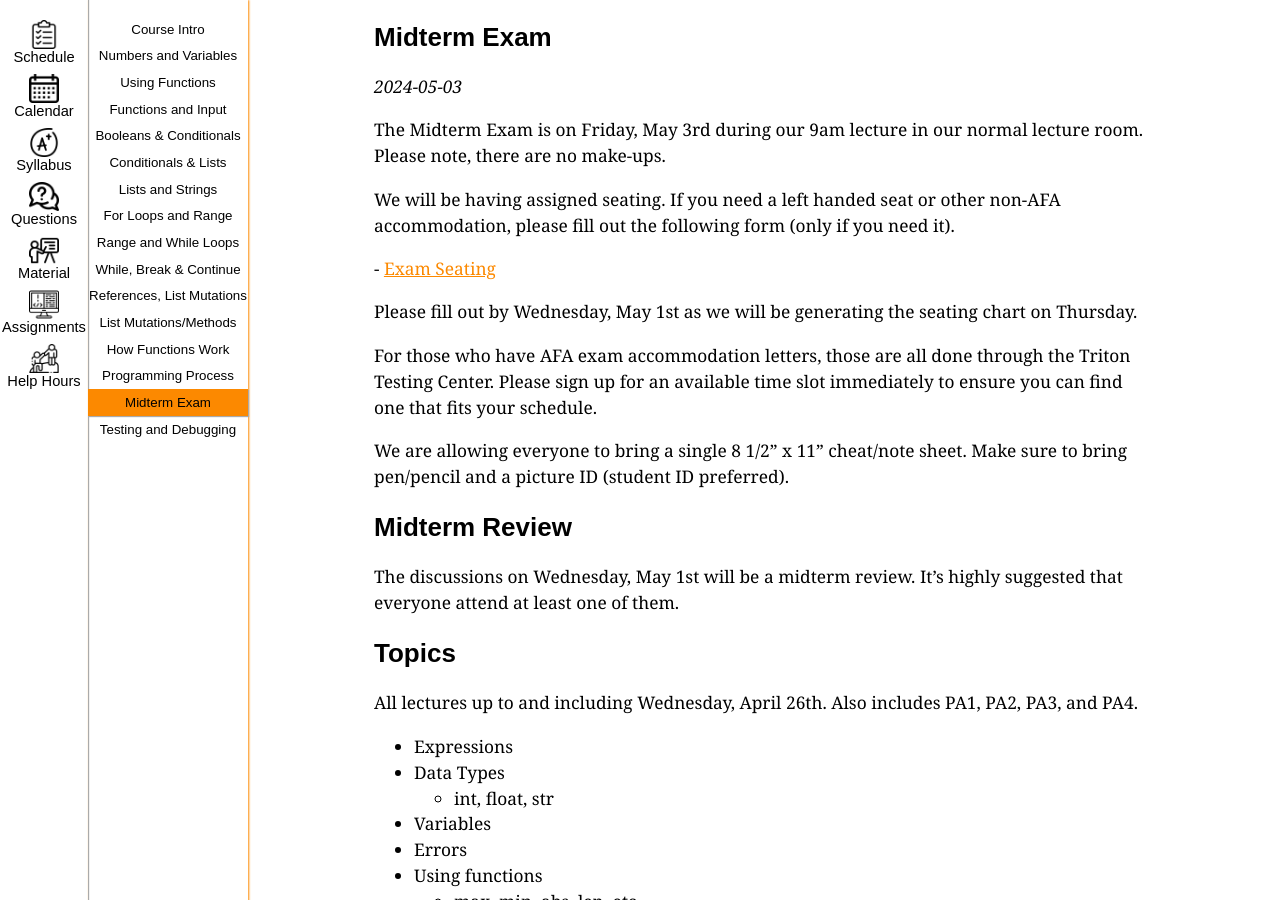
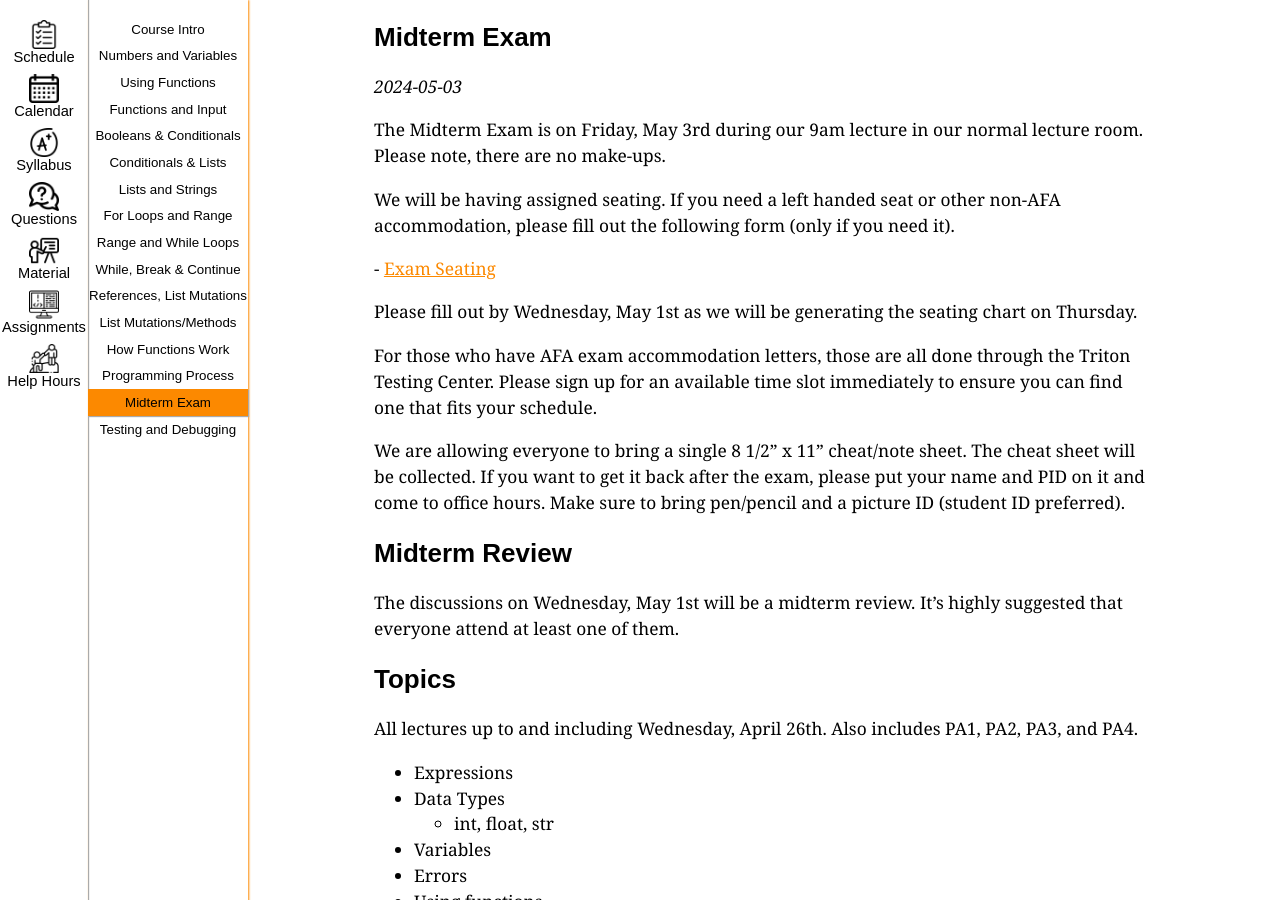
Before and after one commit to ucsd-cse8a-sp24/ucsd-cse8a-sp24.github.io, a Jekyll site: the page built from _lectures/midterm-exam.md, in a window 1280 px wide and 900 px high. Built offline with Jekyll 4.4.1, drawn with Linux system fonts in a browser that asks for light colours.

Commit message:
Update midterm-exam.md

```diff
--- a/_lectures/midterm-exam.md
+++ b/_lectures/midterm-exam.md
@@ -20,7 +20,7 @@
 
 For those who have AFA exam accommodation letters, those are all done through the Triton Testing Center. Please sign up for an available time slot immediately to ensure you can find one that fits your schedule.
 
-We are allowing everyone to bring a single 8 1/2" x 11" cheat/note sheet. Make sure to bring pen/pencil and a picture ID (student ID preferred).
+We are allowing everyone to bring a single 8 1/2" x 11" cheat/note sheet. The cheat sheet will be collected. If you want to get it back after the exam, please put your name and PID on it and come to office hours. Make sure to bring pen/pencil and a picture ID (student ID preferred).
 
 ## Midterm Review
 
```
